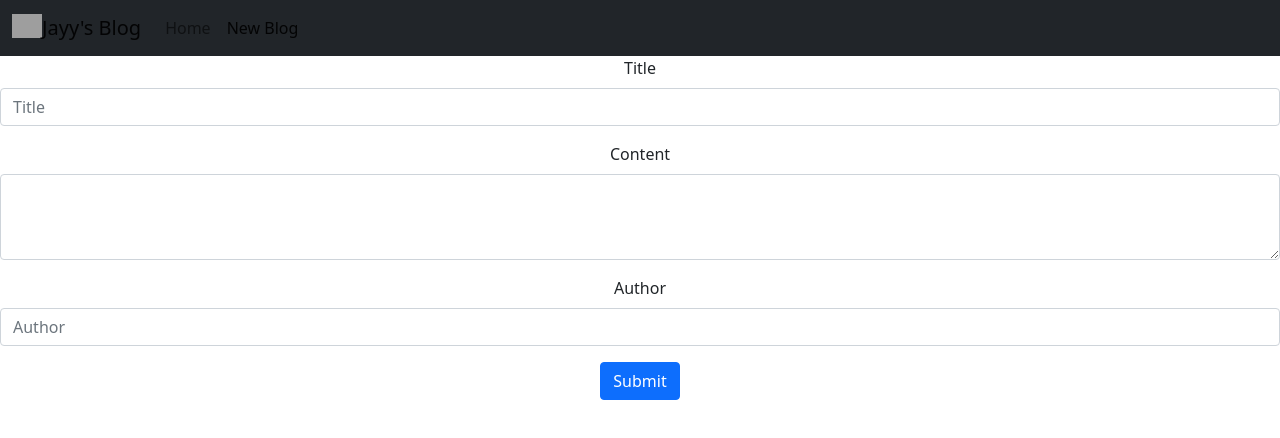
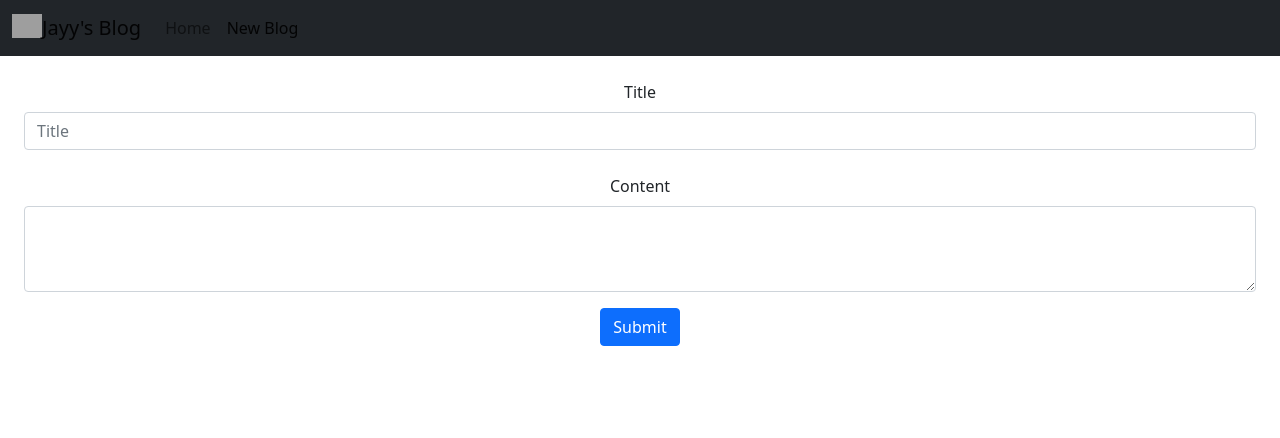
Before and after one commit to irriz-jayy/react-sinatra, a React (Create React App) app: page /new-blog in a window 1280 px wide. Shown: the top 438 px of the page. Built offline with nearby package versions, Linux system fonts and the light colour scheme; grey boxes are pictures that could not be loaded.

Commit message:
Added a fetch and displayed blogs from api

```diff
--- a/src/App.css
+++ b/src/App.css
@@ -1,4 +1,5 @@
 @import url("https://cdn.jsdelivr.net/npm/bootstrap@5.0.2/dist/css/bootstrap.min.css");
+@import url("https://cdn.jsdelivr.net/npm/bootstrap@5.0.2/dist/css/bootstrap.min.js");
 
 * {
   margin: 0;
--- a/src/components/Homepage.js
+++ b/src/components/Homepage.js
@@ -7,9 +7,6 @@ const Homepage = () => {
     <div className="home">
       <Welcome />
       <Post />
-      <Post />
-      <Post />
-      <Post />
     </div>
   );
 };
--- a/src/components/NewBlog.js
+++ b/src/components/NewBlog.js
@@ -4,7 +4,7 @@ const NewBlog = () => {
   return (
     <div className="item-container">
       <form>
-        <div class="mb-3">
+        <div class="mb-3 m-4">
           <label for="exampleFormControlInput1" class="form-label">
             Title
           </label>
@@ -15,7 +15,7 @@ const NewBlog = () => {
             placeholder="Title"
           />
         </div>
-        <div class="mb-3">
+        <div class="mb-3 m-4">
           <label for="exampleFormControlTextarea1" class="form-label">
             Content
           </label>
@@ -24,17 +24,6 @@ const NewBlog = () => {
             id="exampleFormControlTextarea1"
             rows="3"
           ></textarea>
-        </div>
-        <div class="mb-3">
-          <label for="exampleFormControlInput1" class="form-label">
-            Author
-          </label>
-          <input
-            type="text"
-            class="form-control"
-            id="exampleFormControlInput1"
-            placeholder="Author"
-          />
         </div>
         <div class="col-auto">
           <button type="submit" class="btn btn-primary mb-3">
--- a/src/components/Post.js
+++ b/src/components/Post.js
@@ -1,18 +1,21 @@
 import "../App.css";
+import { useState, useEffect } from "react";
 
 const Post = () => {
+  const [blogs, setBlogs] = useState([]);
+
+  useEffect(() => {
+    fetch("http://localhost:9292/blogs")
+      .then((response) => response.json())
+      .then((blogs) => setBlogs(blogs));
+  }, []); // <-- add an empty dependency array here
+
   return (
     <div className="card">
-      {/* <div className="card-header">Featured</div> */}
+      {blogs.map((blog) => (
         <div className="card-body">
-        <h5 className="card-title">Special title treatment</h5>
-        <p className="card-text">
-          With supporting text below as a natural lead-in to additional content.
-          Lorem ipsum dolor sit amet consectetur adipisicing elit. Autem
-          explicabo nobis eos reiciendis sunt est. Corrupti aspernatur,
-          consectetur deleniti, et nostrum reiciendis assumenda beatae illo nisi
-          odit vero, dolorum necessitatibus!
-        </p>
+          <h5 className="card-title">{blog.title}</h5>
+          <p className="card-text">{blog.content}</p>
           <a href="#" className="btn btn-primary">
             Update
           </a>{" "}
@@ -20,6 +23,7 @@ const Post = () => {
             Delete
           </a>
         </div>
+      ))}
     </div>
   );
 };
```
Lines whose indentation alone changed are shown as unchanged.
